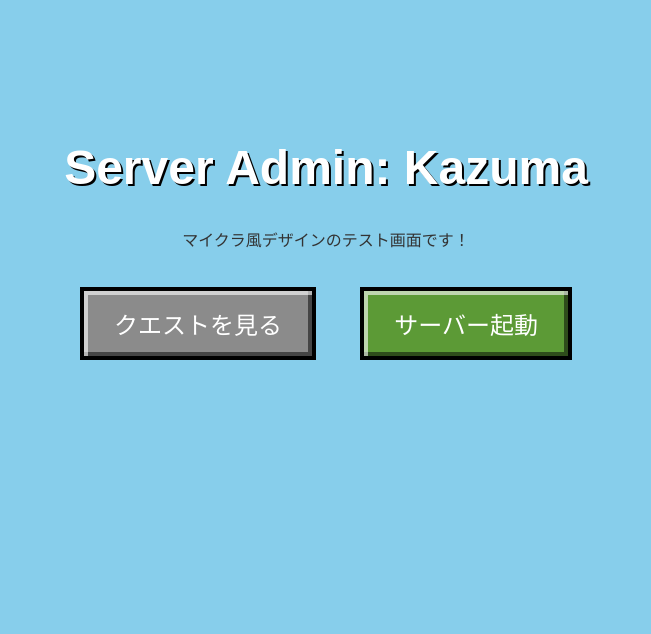
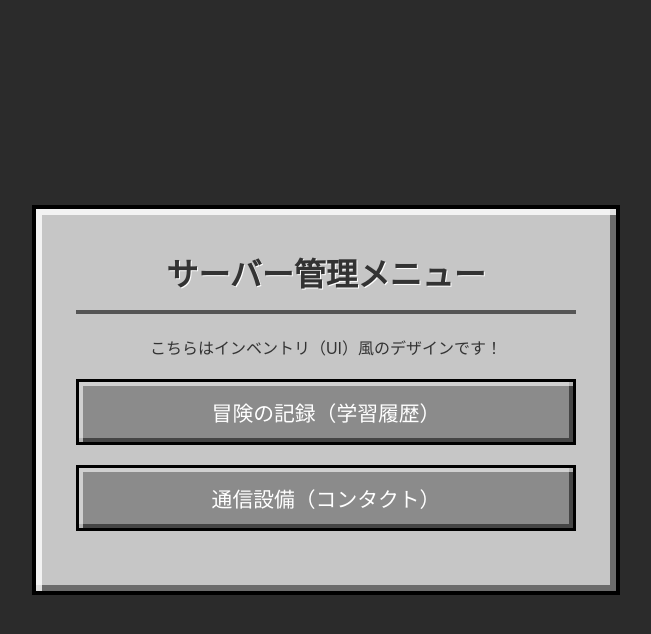
Before and after one commit to got-jobs-kazu/got-jobs-kazu.github.io, a plain HTML site: page index.html in a window 1280 px wide. Shown: the whole page, without its empty margins (314-965 px from the left). Drawn offline with Linux system fonts and the light colour scheme; a web font is replaced by a local one.

Commit message:
Update index.html

```diff
--- a/index.html
+++ b/index.html
@@ -3,69 +3,89 @@
 <head>
   <meta charset="UTF-8">
   <meta name="viewport" content="width=device-width, initial-scale=1.0">
-  <title>Kazuma's Portfolio Preview</title>
+  <title>Kazuma's Portfolio - UI Style</title>
 
   <link rel="preconnect" href="https://fonts.googleapis.com">
   <link rel="preconnect" href="https://fonts.gstatic.com" crossorigin>
   <link href="https://fonts.googleapis.com/css2?family=DotGothic16&display=swap" rel="stylesheet">
 
   <style>
-    /* 全体の設定（マイクラの空をイメージした水色背景） */
+    /* 背景を暗い洞窟や夜のような色に設定 */
     body {
-      font-family: 'DotGothic16', sans-serif; /* サイト全体の文字をドット絵風に */
-      background-color: #87CEEB;
-      color: #333333;
-      text-align: center;
-      padding-top: 100px;
+      font-family: 'DotGothic16', sans-serif;
+      background-color: #2b2b2b;
+      color: #ffffff;
+      display: flex;
+      justify-content: center;
+      align-items: center;
+      height: 100vh; /* 画面いっぱいの高さ */
+      margin: 0;
     }
 
-    /* 見出しの装飾（文字に影をつけてゲームっぽく） */
-    h1 {
-      color: #ffffff;
-      text-shadow: 2px 2px 0 #000000;
-      font-size: 3rem;
+    /* インベントリや作業台のUI風のウィンドウ */
+    .inventory-box {
+      background-color: #c6c6c6; /* マイクラUI特有のグレー */
+      border: 4px solid #000000;
+      padding: 40px;
+      color: #333333; /* ウィンドウ内の文字は黒 */
+
+      /* ウィンドウ枠の立体感を出す影 */
+      box-shadow:
+        inset 6px 6px 0px rgba(255, 255, 255, 0.8),
+        inset -6px -6px 0px rgba(85, 85, 85, 0.8);
+
+      text-align: center;
+      width: 80%;
+      max-width: 500px;
     }
 
-    /* 2. CSSだけで作る「ブロック風」3Dボタンの基本スタイル（石ブロック風） */
-    .block-btn {
-      display: inline-block;
-      padding: 15px 30px;
-      margin: 20px;
+    h1 {
+      font-size: 2rem;
+      margin-top: 0;
+      border-bottom: 4px solid #555555;
+      padding-bottom: 15px;
+      text-shadow: 1px 1px 0 #ffffff;
+    }
+
+    /* アイテムスロット風のボタン */
+    .slot-btn {
+      display: block;
+      width: 100%;
+      padding: 15px;
+      margin: 20px 0;
       font-family: 'DotGothic16', sans-serif;
-      font-size: 1.5rem;
+      font-size: 1.3rem;
       color: #ffffff;
-      background-color: #8b8b8b; /* 石ブロックのグレー */
-      border: 4px solid #000000; /* 黒の太い縁取りでカクカク感を強調 */
+      background-color: #8b8b8b;
+      border: 3px solid #000000;
 
-      /* 内側に明るい影と暗い影をつけて立体感を出す魔法のコード */
       box-shadow:
         inset 4px 4px 0px rgba(255, 255, 255, 0.6),
         inset -4px -4px 0px rgba(0, 0, 0, 0.5);
-
       cursor: pointer;
     }
 
-    /* 草ブロック風のボタン（色違い） */
-    .start-btn {
-      background-color: #5C9A36;
+    .slot-btn:hover {
+      background-color: #9e9e9e;
     }
 
-    /* ボタンをクリックした時の押し込みアクション（凹む動き） */
-    .block-btn:active {
+    .slot-btn:active {
       box-shadow:
         inset 4px 4px 0px rgba(0, 0, 0, 0.5),
         inset -4px -4px 0px rgba(255, 255, 255, 0.6);
-      transform: translateY(4px); /* 実際に4ピクセル下に沈む */
+      transform: translateY(2px);
     }
   </style>
 </head>
 <body>
 
-  <h1>Server Admin: Kazuma</h1>
-  <p>マイクラ風デザインのテスト画面です！</p>
+  <div class="inventory-box">
+    <h1>サーバー管理メニュー</h1>
+    <p>こちらはインベントリ（UI）風のデザインです！</p>
 
-  <button class="block-btn">クエストを見る</button>
-  <button class="block-btn start-btn">サーバー起動</button>
+    <button class="slot-btn">冒険の記録（学習履歴）</button>
+    <button class="slot-btn">通信設備（コンタクト）</button>
+  </div>
 
 </body>
 </html>
```
